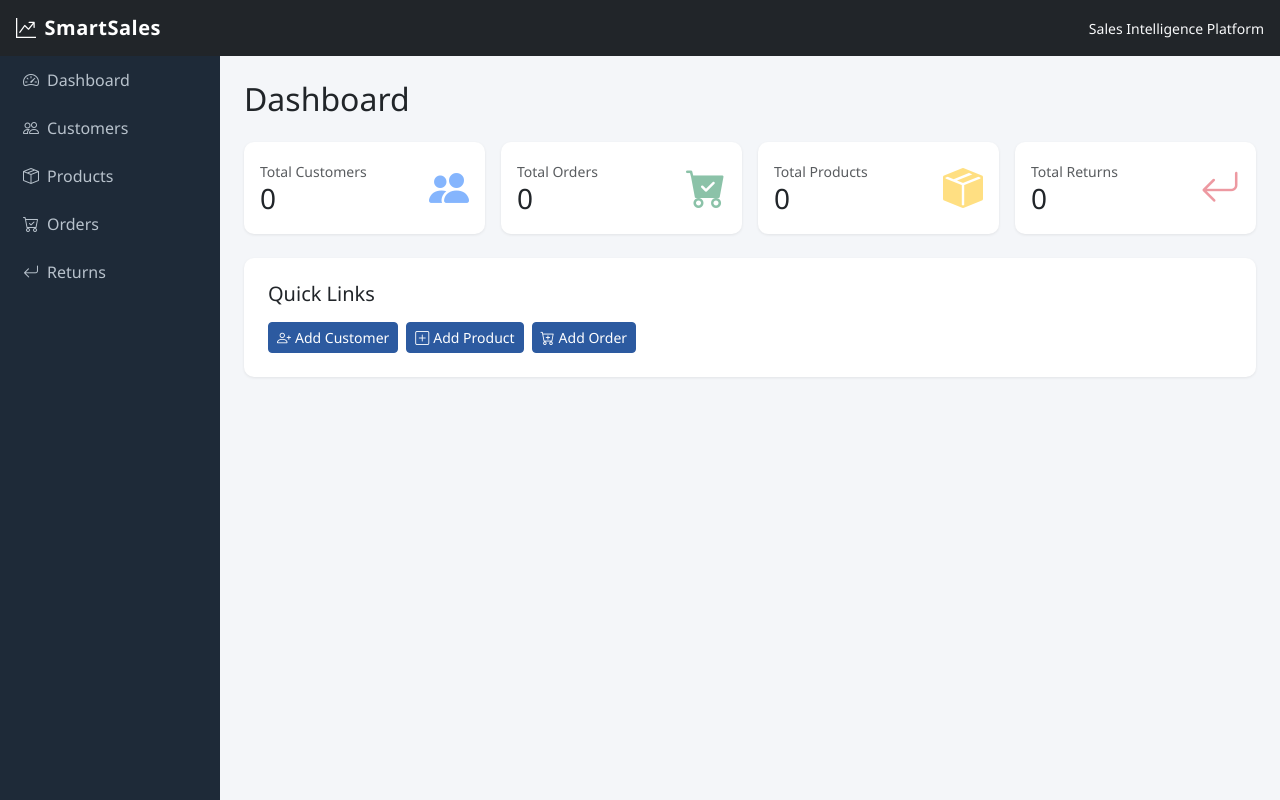
After one commit to aryann003/SmartSales, a Django app: page /dashboard/ in a window 1280 px wide. The commit adds this page. Run offline with Django 5.2, Linux system fonts and the light colour scheme; data that the repository does not hold is empty.

Commit message:
Day 29 UI polish

```diff
--- a/smartsales_project/core/views.py
+++ b/smartsales_project/core/views.py
@@ -1 +1,16 @@
 from django.shortcuts import render
+
+from django.shortcuts import render
+from customers.models import Customer
+from orders.models import Order
+from products.models import Product
+from orders.models import Order, Return
+def dashboard(request):
+    context = {
+        'total_customers': Customer.objects.count(),
+        'total_orders': Order.objects.count(),
+        'total_products': Product.objects.count(),
+        'total_returns' : Return.objects.count()
+
+    }
+    return render(request, 'dashboard.html', context)
--- a/smartsales_project/smartsales_project/urls.py
+++ b/smartsales_project/smartsales_project/urls.py
@@ -3,6 +3,7 @@ from django.urls import path, include
 from rest_framework.routers import DefaultRouter
 from rest_framework_simplejwt.views import TokenObtainPairView, TokenRefreshView
 
+from core.views import dashboard
 from customers.views import CustomerViewSet, customer_list, customer_add
 from products.views import CategoryViewSet, ProductViewSet, product_list, product_add
 from orders.views import OrderViewSet, OrderItemViewSet, ReturnViewSet, order_list, order_add, return_list
@@ -10,6 +11,7 @@ from analytics.views import (
     RevenueAnalyticsView, OrdersAnalyticsView,
     ProductsAnalyticsView, CustomersAnalyticsView, RFMAnalyticsView, SalesAnomalyView, WinBackCandidatesView, LogAutomationView
 )
+
 router = DefaultRouter()
 router.register(r'customers', CustomerViewSet)
 router.register(r'categories', CategoryViewSet)
@@ -24,6 +26,8 @@ urlpatterns = [
     path('api/token/', TokenObtainPairView.as_view(), name='token_obtain_pair'),
     path('api/token/refresh/', TokenRefreshView.as_view(), name='token_refresh'),
 
+    path('dashboard/', dashboard, name='dashboard'),
+
     path('customers/', customer_list, name='customer_list'),
     path('customers/add/', customer_add, name='customer_add'),
 
@@ -37,10 +41,10 @@ urlpatterns = [
 
     path('api/analytics/revenue/', RevenueAnalyticsView.as_view(), name='revenue_analytics'),
     path('api/analytics/orders/', OrdersAnalyticsView.as_view(), name='orders_analytics'),
-path('api/analytics/products/', ProductsAnalyticsView.as_view(), name='products_analytics'),
-path('api/analytics/customers/', CustomersAnalyticsView.as_view(), name='customers_analytics'),
-path('api/analytics/rfm/', RFMAnalyticsView.as_view(), name='rfm_analytics'),
-path('api/analytics/anomalies/', SalesAnomalyView.as_view(), name='sales_anomalies'),
-path('api/analytics/winback-candidates/', WinBackCandidatesView.as_view(), name='winback_candidates'),
-path('api/analytics/log/', LogAutomationView.as_view(), name='log_automation'),
+    path('api/analytics/products/', ProductsAnalyticsView.as_view(), name='products_analytics'),
+    path('api/analytics/customers/', CustomersAnalyticsView.as_view(), name='customers_analytics'),
+    path('api/analytics/rfm/', RFMAnalyticsView.as_view(), name='rfm_analytics'),
+    path('api/analytics/anomalies/', SalesAnomalyView.as_view(), name='sales_anomalies'),
+    path('api/analytics/winback-candidates/', WinBackCandidatesView.as_view(), name='winback_candidates'),
+    path('api/analytics/log/', LogAutomationView.as_view(), name='log_automation'),
 ]
--- a/smartsales_project/templates/base.html
+++ b/smartsales_project/templates/base.html
@@ -2,30 +2,112 @@
 <html lang="en">
   <head>
     <meta charset="UTF-8" />
-    <title>SmartSales</title>
+    <meta name="viewport" content="width=device-width, initial-scale=1" />
+    <title>{% block title %}SmartSales{% endblock %}</title>
     <link
       href="https://cdn.jsdelivr.net/npm/bootstrap@5.3.0/dist/css/bootstrap.min.css"
       rel="stylesheet"
     />
+    <link
+      href="https://cdn.jsdelivr.net/npm/bootstrap-icons@1.11.0/font/bootstrap-icons.css"
+      rel="stylesheet"
+    />
+    <style>
+      body {
+        background-color: #f4f6f9;
+        font-family: "Segoe UI", system-ui, sans-serif;
+      }
+      .navbar-brand {
+        font-weight: 700;
+        letter-spacing: 0.5px;
+      }
+      .sidebar {
+        min-height: calc(100vh - 56px);
+        background-color: #1e2a38;
+      }
+      .sidebar a {
+        color: #b8c2cc;
+        padding: 0.75rem 1.25rem;
+        display: block;
+        text-decoration: none;
+        border-left: 3px solid transparent;
+      }
+      .sidebar a:hover,
+      .sidebar a.active {
+        background-color: #2a3947;
+        color: #fff;
+        border-left: 3px solid #4a90d9;
+      }
+      .card-stat {
+        border: none;
+        border-radius: 10px;
+        box-shadow: 0 1px 3px rgba(0, 0, 0, 0.08);
+      }
+      .table thead th {
+        background-color: #f0f2f5;
+        border-bottom: 2px solid #dee2e6;
+        font-weight: 600;
+        font-size: 0.85rem;
+        text-transform: uppercase;
+        color: #556270;
+      }
+      .table tbody tr:hover {
+        background-color: #f8f9fc;
+      }
+      .btn-primary {
+        background-color: #2c5aa0;
+        border-color: #2c5aa0;
+      }
+      .btn-primary:hover {
+        background-color: #234a85;
+        border-color: #234a85;
+      }
+    </style>
   </head>
   <body>
-    <nav class="navbar navbar-dark bg-dark px-3">
-      <a class="navbar-brand" href="/customers/">SmartSales</a>
-      <div>
-        <a class="btn btn-outline-light btn-sm" href="{% url 'customer_list' %}"
-          >Customers</a
+    <nav class="navbar navbar-dark bg-dark px-3 sticky-top">
+      <a class="navbar-brand" href="{% url 'dashboard' %}">
+        <i class="bi bi-graph-up-arrow me-2"></i>SmartSales
+      </a>
+      <span class="text-light small">Sales Intelligence Platform</span>
+    </nav>
+
+    <div class="d-flex">
+      <div class="sidebar" style="width: 220px">
+        <a href="{% url 'dashboard' %}"
+          ><i class="bi bi-speedometer2 me-2"></i>Dashboard</a
         >
-        <a class="btn btn-outline-light btn-sm" href="{% url 'product_list' %}"
-          >Products</a
+        <a href="{% url 'customer_list' %}"
+          ><i class="bi bi-people me-2"></i>Customers</a
         >
-        <a class="btn btn-outline-light btn-sm" href="{% url 'order_list' %}"
-          >Orders</a
+        <a href="{% url 'product_list' %}"
+          ><i class="bi bi-box-seam me-2"></i>Products</a
         >
-        <a class="btn btn-outline-light btn-sm" href="{% url 'return_list' %}"
-          >Returns</a
+        <a href="{% url 'order_list' %}"
+          ><i class="bi bi-cart-check me-2"></i>Orders</a
+        >
+        <a href="{% url 'return_list' %}"
+          ><i class="bi bi-arrow-return-left me-2"></i>Returns</a
         >
       </div>
-    </nav>
-    <div class="container mt-4">{% block content %}{% endblock %}</div>
+
+      <div class="flex-grow-1 p-4">
+        {% if messages %} {% for message in messages %}
+        <div
+          class="alert alert-{{ message.tags }} alert-dismissible fade show"
+          role="alert"
+        >
+          {{ message }}
+          <button
+            type="button"
+            class="btn-close"
+            data-bs-dismiss="alert"
+          ></button>
+        </div>
+        {% endfor %} {% endif %} {% block content %}{% endblock %}
+      </div>
+    </div>
+
+    <script src="https://cdn.jsdelivr.net/npm/bootstrap@5.3.0/dist/js/bootstrap.bundle.min.js"></script>
   </body>
 </html>
--- /dev/null
+++ b/smartsales_project/templates/dashboard.html
@@ -0,0 +1,71 @@
+{% extends 'base.html' %} {% block title %}Dashboard - SmartSales{% endblock %}
+{% block content %}
+<h2 class="mb-4">Dashboard</h2>
+
+<div class="row g-3">
+  <div class="col-md-3">
+    <div class="card card-stat p-3">
+      <div class="d-flex justify-content-between align-items-center">
+        <div>
+          <div class="text-muted small">Total Customers</div>
+          <h3 class="mb-0">{{ total_customers }}</h3>
+        </div>
+        <i class="bi bi-people-fill fs-1 text-primary opacity-50"></i>
+      </div>
+    </div>
+  </div>
+
+  <div class="col-md-3">
+    <div class="card card-stat p-3">
+      <div class="d-flex justify-content-between align-items-center">
+        <div>
+          <div class="text-muted small">Total Orders</div>
+          <h3 class="mb-0">{{ total_orders }}</h3>
+        </div>
+        <i class="bi bi-cart-check-fill fs-1 text-success opacity-50"></i>
+      </div>
+    </div>
+  </div>
+
+  <div class="col-md-3">
+    <div class="card card-stat p-3">
+      <div class="d-flex justify-content-between align-items-center">
+        <div>
+          <div class="text-muted small">Total Products</div>
+          <h3 class="mb-0">{{ total_products }}</h3>
+        </div>
+        <i class="bi bi-box-seam-fill fs-1 text-warning opacity-50"></i>
+      </div>
+    </div>
+  </div>
+
+  <div class="col-md-3">
+    <div class="card card-stat p-3">
+      <div class="d-flex justify-content-between align-items-center">
+        <div>
+          <div class="text-muted small">Total Returns</div>
+          <h3 class="mb-0">{{ total_returns }}</h3>
+        </div>
+        <i class="bi bi-arrow-return-left fs-1 text-danger opacity-50"></i>
+      </div>
+    </div>
+  </div>
+</div>
+
+<div class="mt-4">
+  <div class="card card-stat p-4">
+    <h5>Quick Links</h5>
+    <div class="d-flex gap-2 mt-2">
+      <a href="{% url 'customer_add' %}" class="btn btn-primary btn-sm"
+        ><i class="bi bi-person-plus me-1"></i>Add Customer</a
+      >
+      <a href="{% url 'product_add' %}" class="btn btn-primary btn-sm"
+        ><i class="bi bi-plus-square me-1"></i>Add Product</a
+      >
+      <a href="{% url 'order_add' %}" class="btn btn-primary btn-sm"
+        ><i class="bi bi-cart-plus me-1"></i>Add Order</a
+      >
+    </div>
+  </div>
+</div>
+{% endblock %}
```
Also changed, not shown: smartsales_project/templates/customers/list.html (+21 -7 lines), smartsales_project/templates/orders/list.html (+33 -6 lines), smartsales_project/templates/orders/returns_list.html (+17 -4 lines), smartsales_project/templates/products/list.html (+34 -8 lines).
